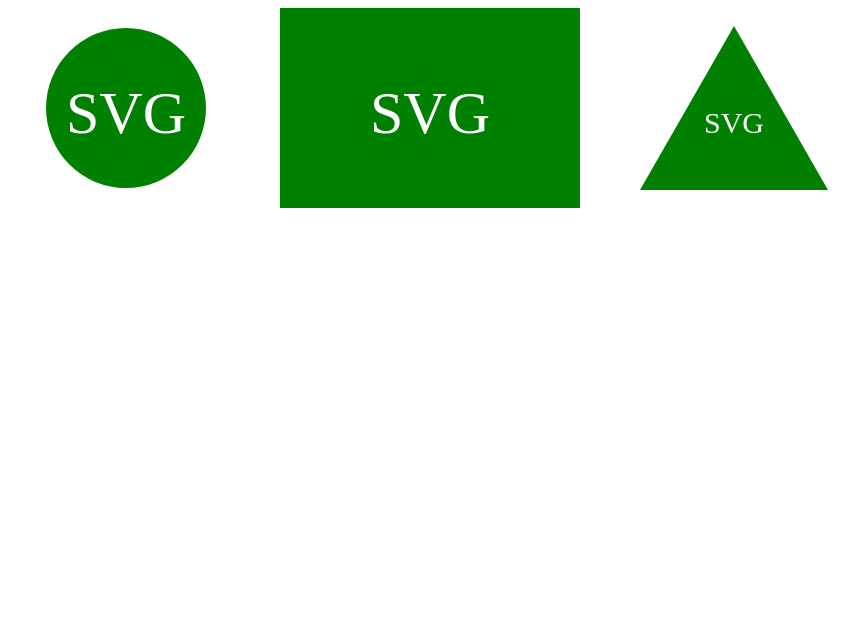
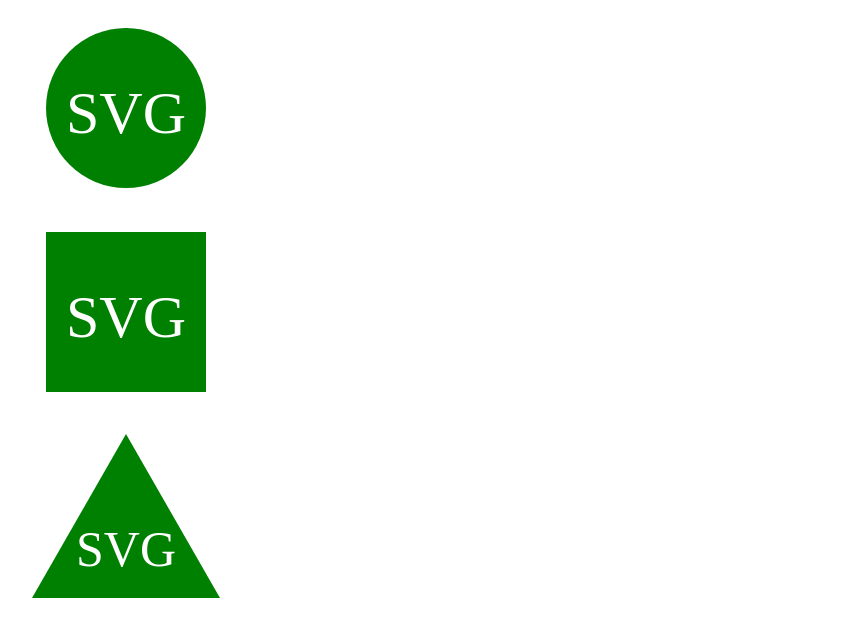
Before and after one commit to sillytsundere/logo-maker, a website: page svg.html in a window 1280 px wide. Shown: the whole page, without its empty margins (32-891 px from the left). Drawn offline with Linux system fonts and the light colour scheme.

Commit message:
edited rectangle shape html and began build svg function

```diff
--- a/svg.html
+++ b/svg.html
@@ -1,25 +1,52 @@
-<svg xmlns="http://www.w3.org/2000/svg" version="1.1" width="300" height="200">
+<!DOCTYPE html>
+<html>
+  <head>
+    <title>SVG Test</title>
+  </head>
+  <body>
+    <div>
+      <svg
+        xmlns="http://www.w3.org/2000/svg"
+        version="1.1"
+        width="300"
+        height="200"
+      >
+        <circle cx="150" cy="100" r="80" fill="green" />
 
-    <circle cx="150" cy="100" r="80" fill="green"/>
+        <text x="150" y="125" font-size="60" text-anchor="middle" fill="white">
+          SVG
+        </text>
+      </svg>
+    </div>
 
-    <text x="150" y="125" font-size="60" text-anchor="middle" fill="white">SVG</text>
+    <div>
+      <svg
+        xmlns="http://www.w3.org/2000/svg"
+        version="1.1"
+        width="300"
+        height="200"
+      >
+      <rect width="160" height="160" x="70" y="20" fill="green"/>
 
-  </svg>
+        <text x="150" y="125" font-size="60" text-anchor="middle" fill="white">
+          SVG
+        </text>
+      </svg>
+    </div>
 
+    <div>
+      <svg
+        xmlns="http://www.w3.org/2000/svg"
+        version="1.1"
+        width="300"
+        height="200"
+      >
+        <polygon points="150, 18 244, 182 56, 182" fill="green" />
 
-  <svg xmlns="http://www.w3.org/2000/svg" version="1.1" width="300" height="200">
-
-    <rect width="300" height="300" fill="green"/>
-
-    <text x="150" y="125" font-size="60" text-anchor="middle" fill="white">SVG</text>
-
-  </svg>
-
-
-  <svg xmlns="http://www.w3.org/2000/svg" version="1.1" width="300" height="200">
-
-    <polygon points="150, 18 244, 182 56, 182" fill="green"/>
-
-    <text x="150" y="125" font-size="30" text-anchor="middle" fill="white">SVG</text>
-
-  </svg>
+        <text x="150" y="150" font-size="50" text-anchor="middle" fill="white">
+          SVG
+        </text>
+      </svg>
+    </div>
+  </body>
+</html>
```
Also changed, not shown: index.js (+18 -4 lines), lib/shapes.js (+12 -21 lines).
